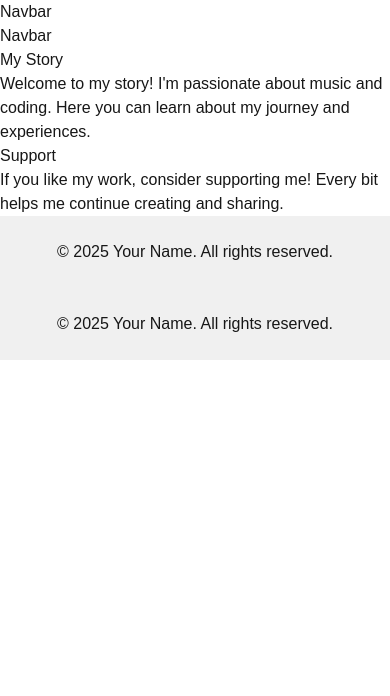
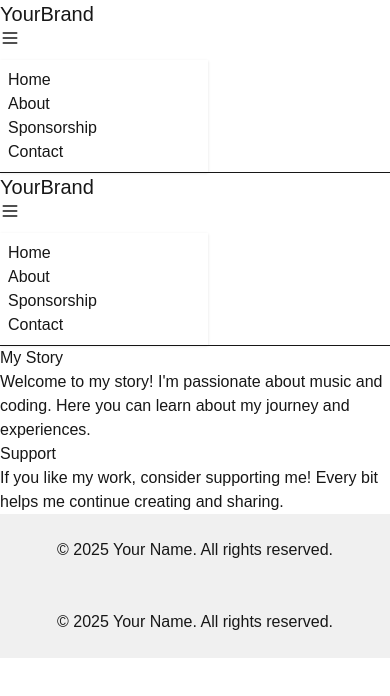
Before and after one commit to matanglahav/matansweeto, a Next.js app: page / in a window 390 px wide. Shown: the top 696 px of the page. Built offline with nearby package versions, Linux system fonts and the light colour scheme.

Commit message:
Add responsive DaisyUI navbar

```diff
--- a/src/components/Navbar.tsx
+++ b/src/components/Navbar.tsx
@@ -1,10 +1,68 @@
 import React from "react";
 
-const Navbar: React.FC = () => (
-  <nav>
-    {/* Navbar content */}
-    <h1>Navbar</h1>
-  </nav>
-);
+const Navbar: React.FC = () => {
+  return (
+    <div className="navbar bg-base-100 border-b">
+      <div className="flex-1">
+        <a className="btn btn-ghost text-xl" href="/">
+          YourBrand
+        </a>
+      </div>
+      <div className="flex-none">
+        {/* Hamburger menu for mobile */}
+        <div className="dropdown dropdown-end lg:hidden">
+          <label tabIndex={0} className="btn btn-ghost">
+            <svg
+              xmlns="http://www.w3.org/2000/svg"
+              className="h-5 w-5"
+              fill="none"
+              viewBox="0 0 24 24"
+              stroke="currentColor"
+            >
+              <path
+                strokeLinecap="round"
+                strokeLinejoin="round"
+                strokeWidth={2}
+                d="M4 6h16M4 12h16M4 18h16"
+              />
+            </svg>
+          </label>
+          <ul
+            tabIndex={0}
+            className="menu menu-compact dropdown-content mt-3 p-2 shadow bg-base-100 rounded-box w-52 z-50"
+          >
+            <li>
+              <a href="/">Home</a>
+            </li>
+            <li>
+              <a href="/about">About</a>
+            </li>
+            <li>
+              <a href="/sponsorship">Sponsorship</a>
+            </li>
+            <li>
+              <a href="/contact">Contact</a>
+            </li>
+          </ul>
+        </div>
+        {/* Horizontal menu for desktop */}
+        <ul className="menu menu-horizontal px-1 hidden lg:flex">
+          <li>
+            <a href="/">Home</a>
+          </li>
+          <li>
+            <a href="/about">About</a>
+          </li>
+          <li>
+            <a href="/sponsorship">Sponsorship</a>
+          </li>
+          <li>
+            <a href="/contact">Contact</a>
+          </li>
+        </ul>
+      </div>
+    </div>
+  );
+};
 
 export default Navbar;
```
